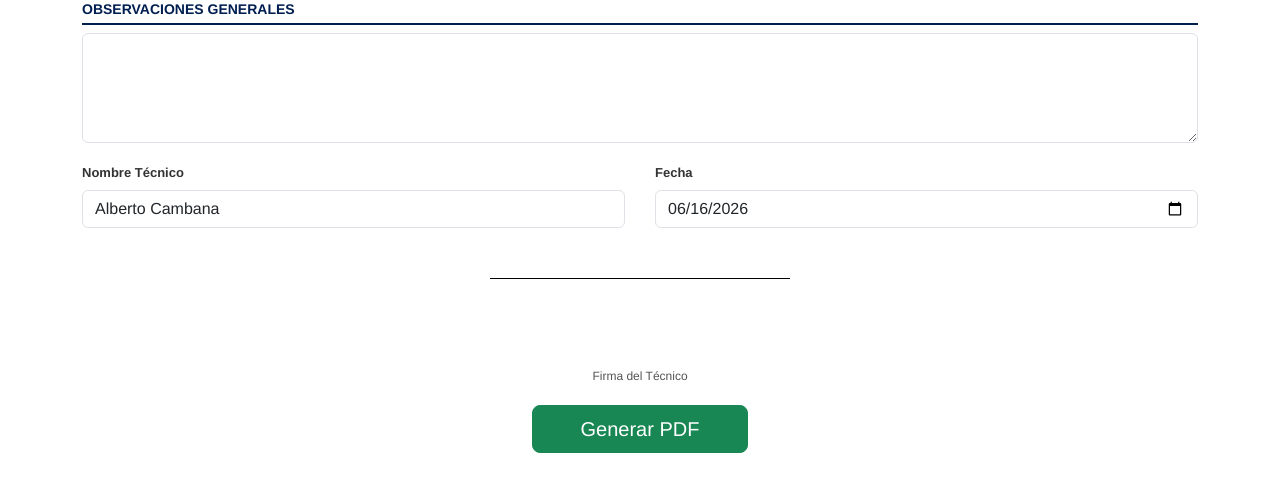
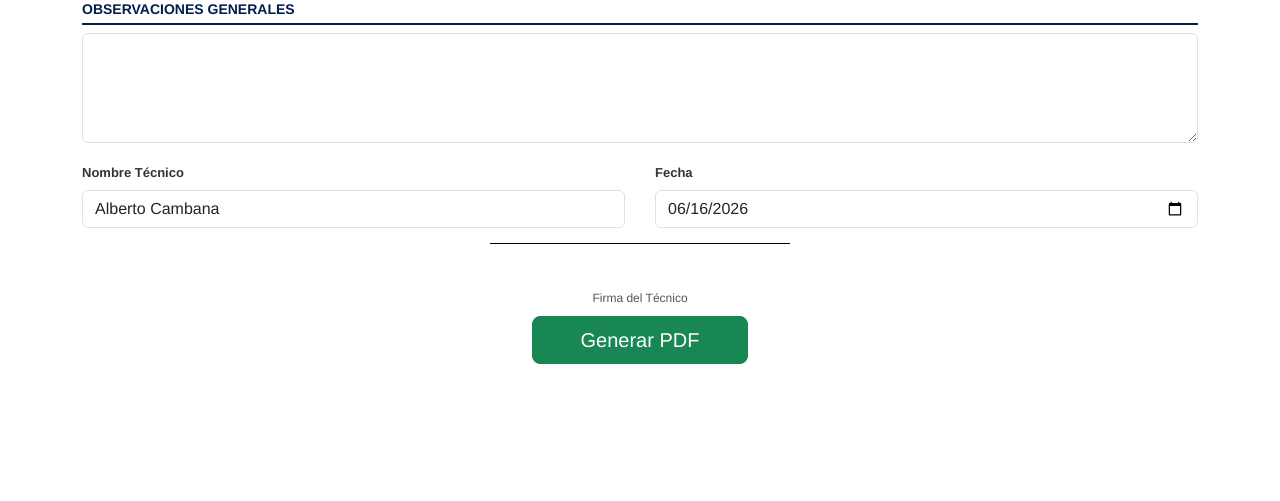
Before and after one commit to jairosandovalg/generador-pdf, a Flask app: page / in a window 1280 px wide. Shown: the part 2585-3086 px from the top of the page. After the commit the page ends 2949 px from the top, so only its background shows below. Run offline with Flask 3, Linux system fonts and the light colour scheme; parts of the project's set-up code (start-up, migrations or seed data) failed here and were passed over.

Commit message:
pdf_template.html

```diff
--- a/templates/pdf_template.html
+++ b/templates/pdf_template.html
@@ -425,13 +425,13 @@
         </div>
     </div>
 
-<div class="seccion-firma" style="margin-top: 50px; text-align: center;">
-        <div style="display: inline-block; width: 300px; border-top: 1px solid #000; padding-top: 8px;">
+<div class="seccion-firma" style="margin-top: 15px; text-align: center;">
+        <div style="display: inline-block; width: 300px; border-top: 1px solid #000; padding-top: 5px;">
 
             {% if es_pdf %}
                 <img src="{{ url_root }}static/firmas/firma_jorge.png" alt="Firma Técnico" style="max-height: 80px; margin-bottom: -15px; display: block; margin-left: auto; margin-right: auto;">
-                {% else %}
-                <div style="height: 80px;"></div>
+            {% else %}
+                <div style="height: 40px;"></div>
             {% endif %}
 
             {# <p style="margin: 0; font-weight: bold; font-size: 14px;">{{ tecnico if tecnico else 'Jorge Pedrito Salazar' }}</p> #}
@@ -439,16 +439,15 @@
         </div>
     </div>
 
-    <br>
-
     {% if not es_pdf %}
-        <div class="text-center mb-5">
+        <div class="text-center mt-2">
             <button type="submit" class="btn btn-success btn-lg px-5">Generar PDF</button>
         </div>
-    </form>
     {% endif %}
 
-</div>
+    </form>
+
+    </div>
 
 </body>
 </html>
```
